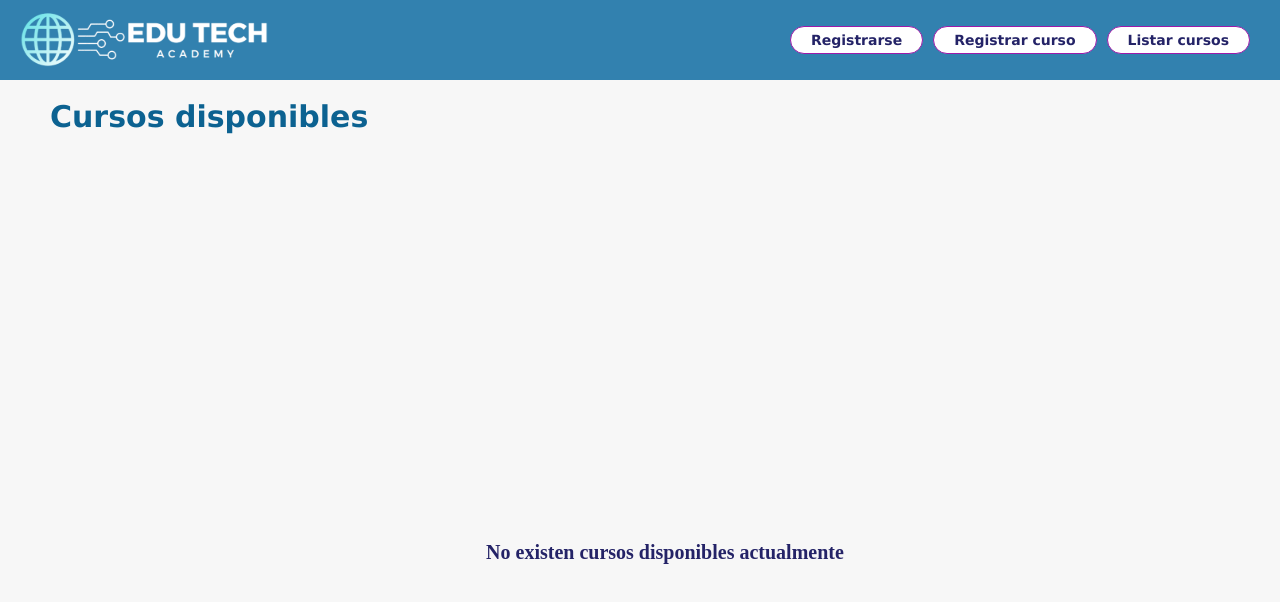
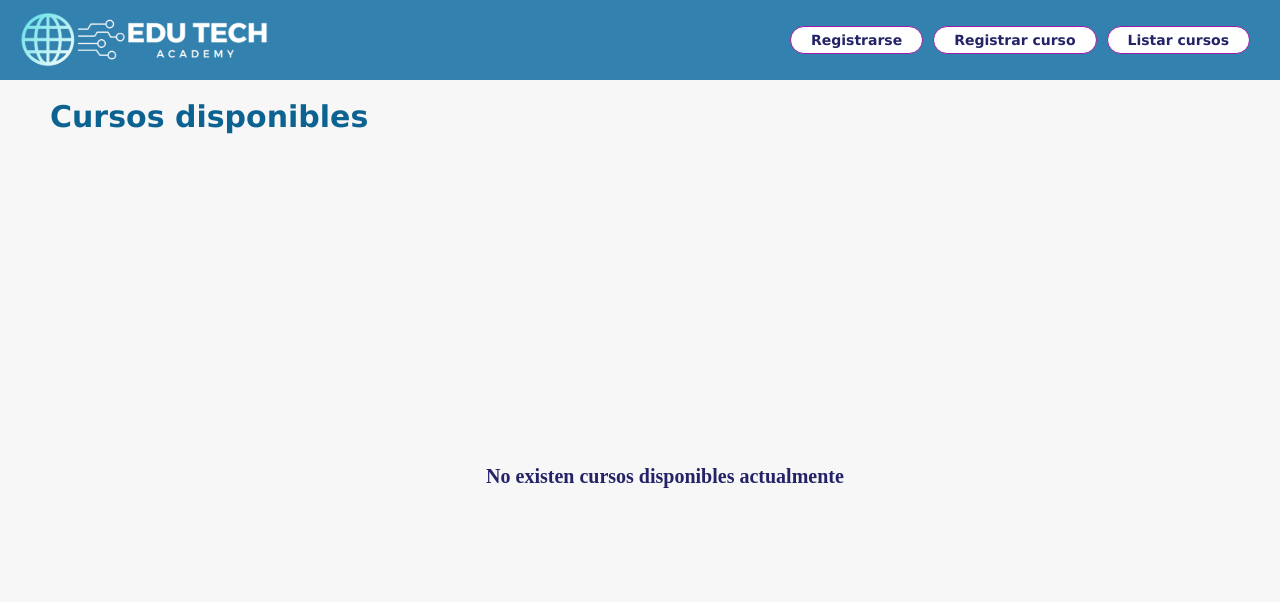
Before and after one commit to rebecayucratovar/EduTech_CodeCrafters, a React (Vite) app in the folder UI/online-courses/: page /lista-cursos in a window 1280 px wide. Shown: the top 602 px of the page. Built offline with nearby package versions, Linux system fonts and the light colour scheme.

Commit message:
fix message in list

```diff
--- a/UI/online-courses/src/index.css
+++ b/UI/online-courses/src/index.css
@@ -536,12 +536,16 @@ textarea.error-input {
   text-overflow: ellipsis;
 }
 
+.list-no-courses-message-container {
+  display: flex;
+  justify-content: center;
+  align-items: center;
+  width: 100%;
+  height: 100%;
+}
+
 .list-no-courses-message {
   color: rgb(36, 35, 103);
   font-size: 20px;
   font-weight: bold;
-  display: flex;
-  justify-content: center;
-  align-items: center;
-  height: 100vh;
 }
```
